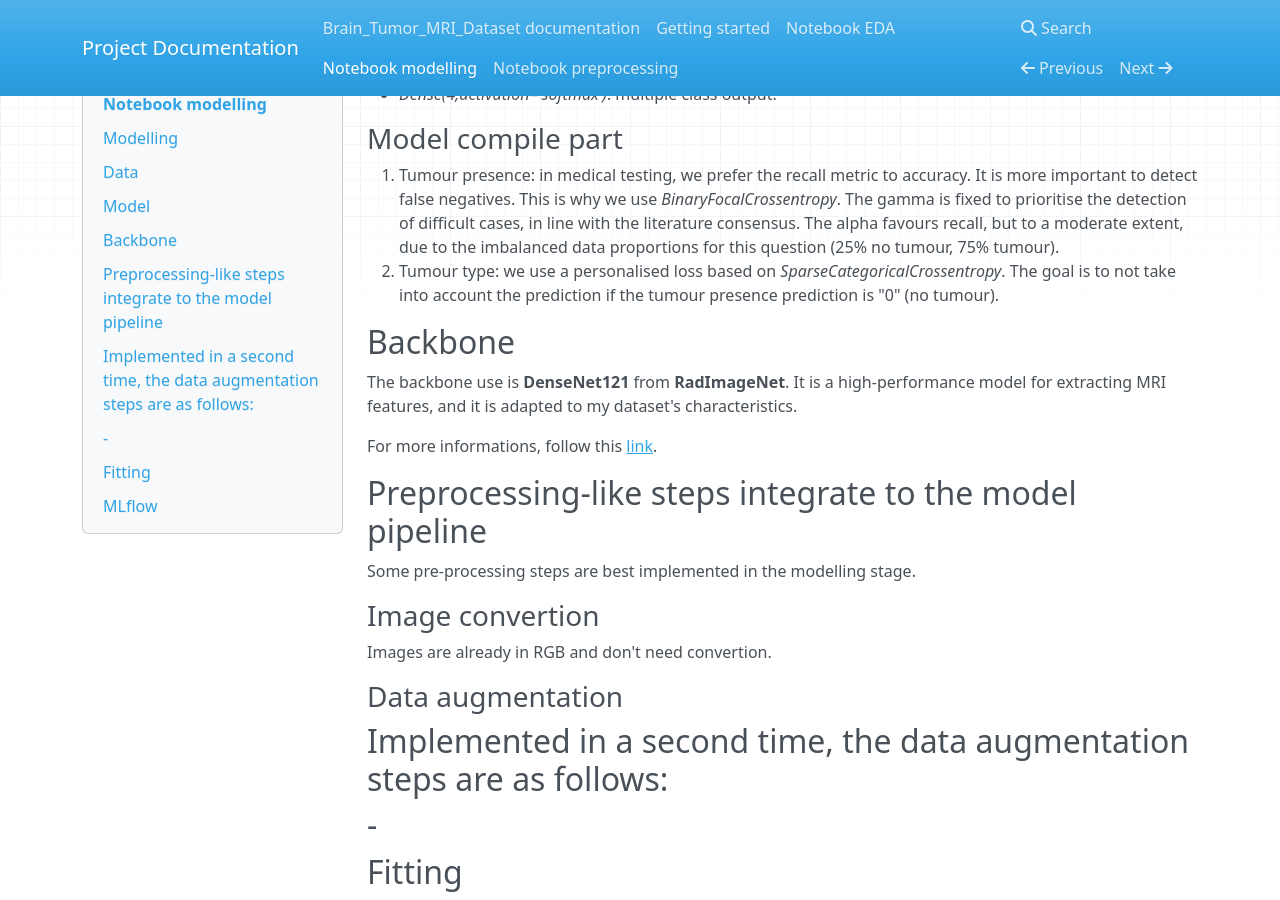
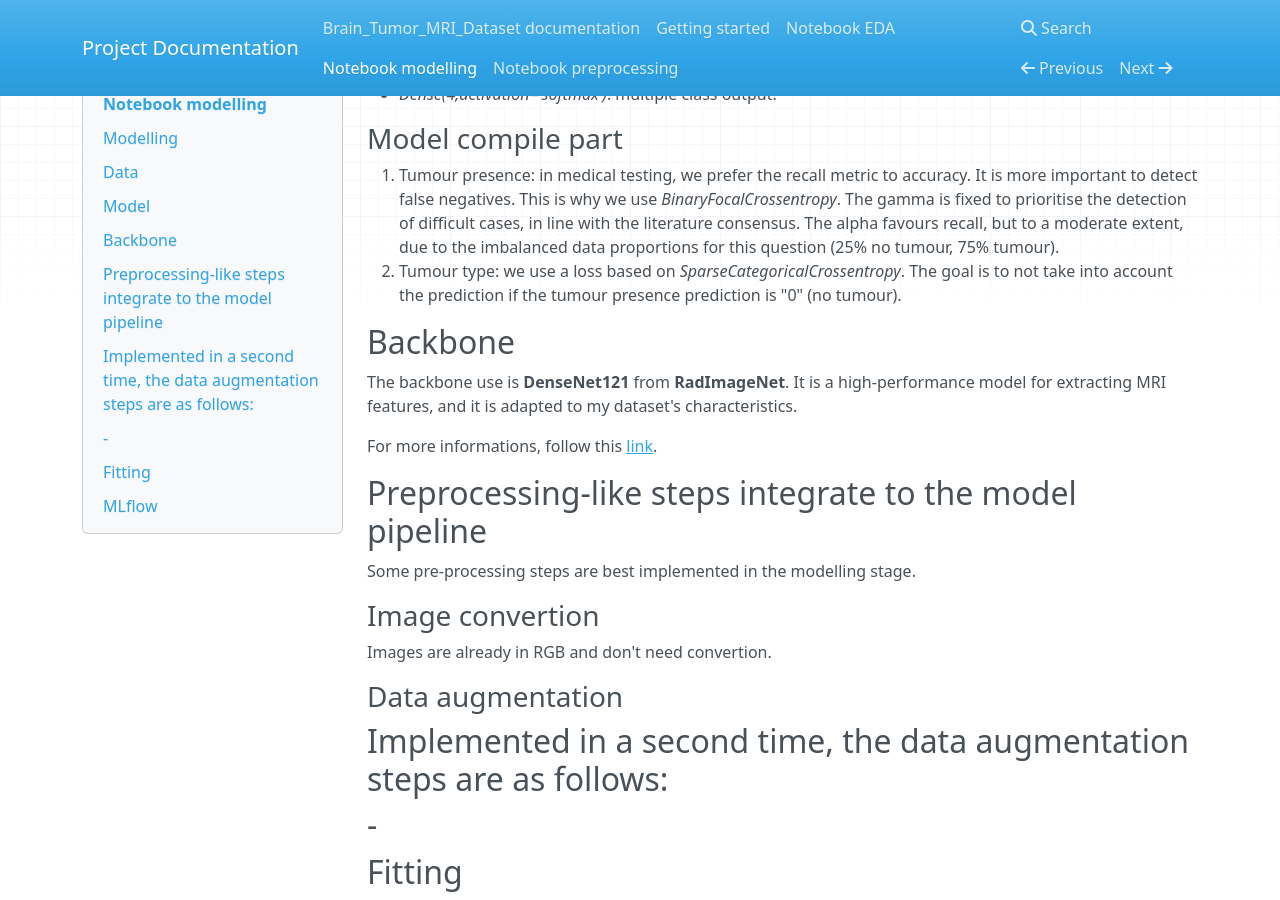
Before and after one commit to Jeremy-Duval-PhD/Brain_Tumor_MRI_Dataset, an MkDocs documentation site: the page built from docs/docs/notebook_modelling.md, in a window 1280 px wide and 900 px high, scrolled down 1283 px. Built offline with MkDocs 1.6.1, drawn with Linux system fonts in a browser that asks for light colours; nearby versions of some CDN libraries.

```diff
--- a/docs/docs/notebook_modelling.md
+++ b/docs/docs/notebook_modelling.md
@@ -55,7 +55,7 @@
 ### Model compile part
 
 1. Tumour presence: in medical testing, we prefer the recall metric to accuracy. It is more important to detect false negatives. This is why we use *BinaryFocalCrossentropy*. The gamma is fixed to prioritise the detection of difficult cases, in line with the literature consensus. The alpha favours recall, but to a moderate extent, due to the imbalanced data proportions for this question (25% no tumour, 75% tumour).
-2. Tumour type: we use a personalised loss based on *SparseCategoricalCrossentropy*. The goal is to not take into account the prediction if the tumour presence prediction is "0" (no tumour).
+2. Tumour type: we use a loss based on *SparseCategoricalCrossentropy*. The goal is to not take into account the prediction if the tumour presence prediction is "0" (no tumour).
 
 ## Backbone
 
```
Also changed, not shown: 1 other file.
